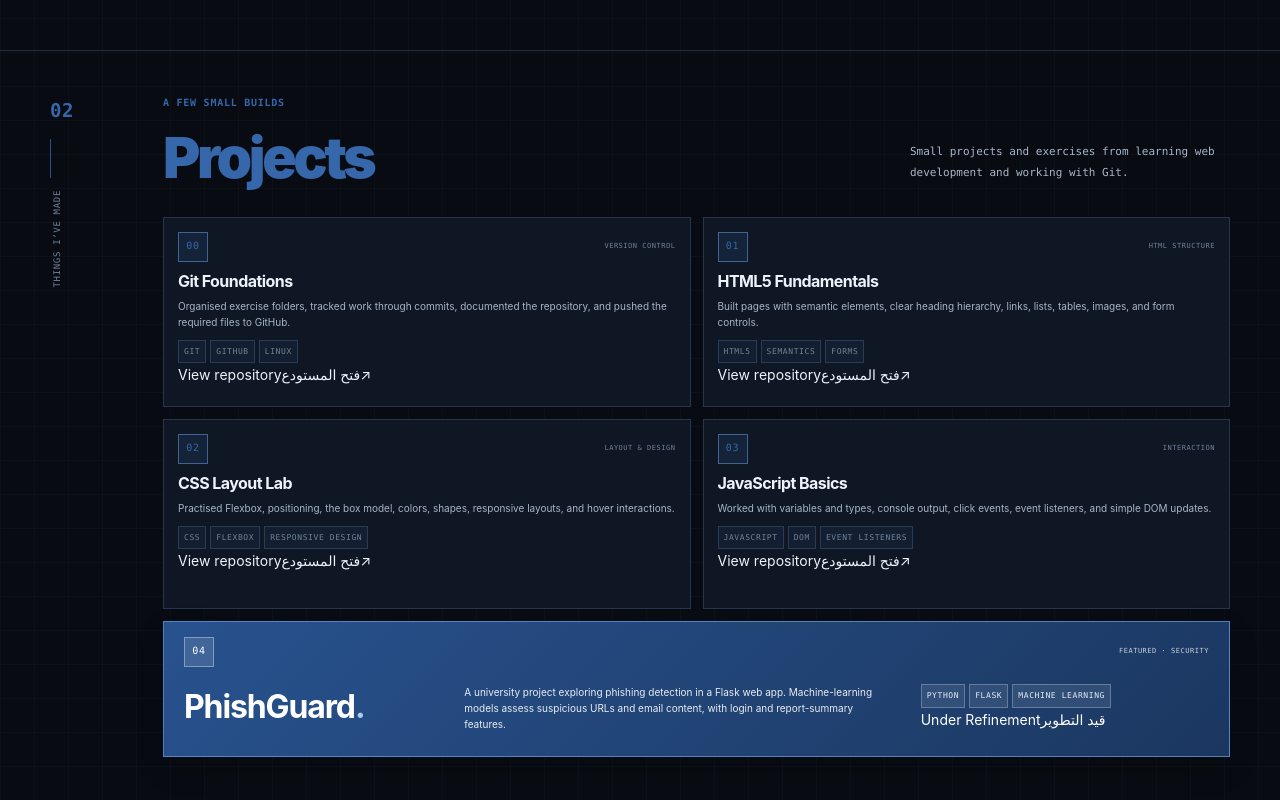
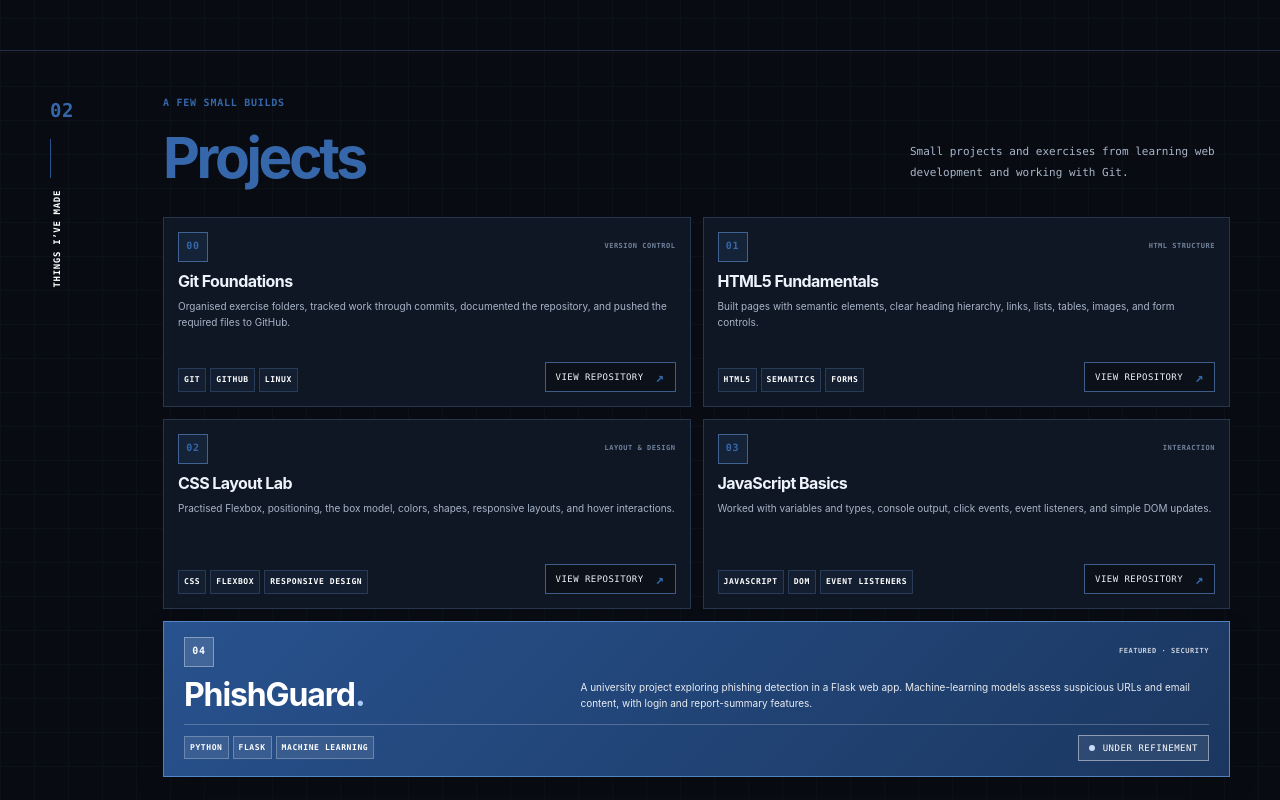
Before and after one commit to mohammadissa02/Mohammad-Issa-Portfolio, a plain HTML site: page bounce02/index.html in a window 1280 px wide. Shown: the part 1580-2380 px from the top of the page. Drawn offline with Linux system fonts and the light colour scheme.

Commit message:
Update index.html, script.js, style.css

```diff
--- a/bounce02/style.css
+++ b/bounce02/style.css
@@ -1,4 +1,3 @@
-/* SYSTEMS CONSOLE — black / deep blue, plain CSS only */
 :root {
     color-scheme: dark;
     --page: #080b11;
@@ -59,7 +58,6 @@ a:focus-visible, button:focus-visible, input:focus-visible, textarea:focus-visib
 .container { width: min(1180px, calc(100% - 56px)); margin-inline: auto; }
 .page-top-anchor { display: block; height: 0; scroll-margin-top: 0; }
 
-
 .site-header {
     position: sticky;
     top: 0;
@@ -103,7 +101,6 @@ a:focus-visible, button:focus-visible, input:focus-visible, textarea:focus-visib
 }
 .theme-toggle:hover { background: var(--blue-soft); border-color: var(--blue-hover); }
 .theme-icon { color: var(--blue-hover); font-size: 16px; line-height: 1; }
-
 
 .hero {
     display: grid;
@@ -199,7 +196,6 @@ a:focus-visible, button:focus-visible, input:focus-visible, textarea:focus-visib
 .availability-mark { display: inline-flex; align-items: center; gap: 7px; color: var(--muted); font: 8px "SFMono-Regular", Consolas, monospace; letter-spacing: .07em; }
 .availability-mark i { width: 6px; height: 6px; background: #6b91cf; border-radius: 50%; }
 
-
 .section { padding-block: 76px 84px; }
 .background-section, .hobbies-section { padding-block: 76px 84px; background: var(--raised); border-block: 1px solid var(--border); }
 .section-layout, .background-layout { display: grid; grid-template-columns: 88px minmax(0, 1fr); gap: 25px; }
@@ -217,7 +213,6 @@ a:focus-visible, button:focus-visible, input:focus-visible, textarea:focus-visib
 .section-heading-row h2 { margin: 0; font-size: clamp(37px, 4.5vw, 57px); font-weight: 900; line-height: 1.03; letter-spacing: -.06em; }
 .section-heading-row h2 span { color: var(--blue-hover); }
 .section-summary { max-width: 320px; margin: 0 0 4px; color: var(--muted); font: 11px/1.9 "SFMono-Regular", Consolas, monospace; }
-
 
 .background-records { border-top: 1px solid var(--border); }
 .background-record { display: grid; grid-template-columns: 155px minmax(0, 1fr) auto; align-items: center; gap: 18px; padding: 19px 16px; border-bottom: 1px solid var(--border); transition: background .15s ease; }
@@ -240,29 +235,76 @@ a:focus-visible, button:focus-visible, input:focus-visible, textarea:focus-visib
 .honesty-note { display: flex; align-items: flex-start; gap: 9px; margin: 16px 0 0; color: var(--faint); font-size: 10px; line-height: 1.8; }
 .honesty-note span { display: grid; place-items: center; flex: 0 0 16px; width: 16px; height: 16px; border: 1px solid var(--border-strong); color: var(--blue-hover); font: 10px monospace; }
 
-
 .projects-section { padding-block: 44px 48px; border-block: 1px solid var(--border); }
 .project-grid { display: grid; grid-template-columns: repeat(2, minmax(0, 1fr)); gap: 12px; }
 .project-card { display: flex; flex-direction: column; min-width: 0; min-height: 190px; padding: 14px; border: 1px solid var(--border); background: var(--panel); transition: border-color .18s ease, transform .18s ease; }
 .project-card:hover { transform: translateY(-3px); border-color: var(--border-strong); }
-.project-repo-card { cursor: pointer; }
-.project-repo-card:focus-visible { outline-offset: 4px; }
 .project-card-top { display: flex; align-items: center; justify-content: space-between; gap: 8px; margin-bottom: 10px; }
 .project-index { display: grid; place-items: center; flex: 0 0 30px; width: 30px; height: 30px; border: 1px solid var(--border-strong); background: var(--blue-soft); color: var(--blue-hover); font-size: 10px; }
 .project-category { color: var(--faint); font-size: 7px; text-align: right; }
 .project-card h3 { margin: 0 0 7px; font-size: 16px; line-height: 1.2; letter-spacing: -.035em; }
 .project-card p { margin: 0; color: var(--muted); font-size: 10px; line-height: 1.6; }
-.project-card .tag-list { margin-top: auto; padding-top: 10px; gap: 4px; }
-.project-card .tag-list span { padding: 4px 5px; }
+
+/* Tags stay along the bottom; the repository link is pinned to the right. */
+.project-card-footer {
+    display: flex;
+    align-items: flex-end;
+    justify-content: space-between;
+    gap: 12px;
+    width: 100%;
+    margin-top: auto;
+    padding-top: 14px;
+    direction: ltr;
+}
+.project-card-footer .tag-list {
+    display: flex;
+    flex: 1 1 auto;
+    flex-wrap: wrap;
+    min-width: 0;
+    gap: 4px;
+    margin: 0;
+    padding: 0;
+    color: var(--faint);
+    font-size: 8px;
+}
+.project-card-footer .tag-list span { padding: 4px 5px; }
+.project-link {
+    display: inline-flex;
+    align-items: center;
+    justify-content: space-between;
+    flex: 0 0 auto;
+    gap: 12px;
+    width: fit-content;
+    margin: 0 0 0 auto;
+    padding: 7px 10px;
+    border: 1px solid var(--border-strong);
+    background: var(--raised);
+    color: var(--text);
+    font: 9px "SFMono-Regular", Consolas, "Liberation Mono", monospace;
+    letter-spacing: .05em;
+    text-transform: uppercase;
+    text-decoration: none;
+    transition: background .18s ease, border-color .18s ease, color .18s ease;
+}
+.project-link:hover { border-color: var(--blue-hover); background: var(--blue-soft); }
+.project-link:focus-visible { outline: 2px solid #6b97d4; outline-offset: 3px; }
+.project-link .project-link-label-en,
+.project-link .project-link-label-ar { color: var(--text); font: inherit; }
+.project-link .project-link-label-ar { display: none; }
+.project-link .project-link-arrow { color: var(--blue-hover); font-size: 14px; line-height: 1; }
+html[lang="ar"] .project-link .project-link-label-en { display: none; }
+html[lang="ar"] .project-link .project-link-label-ar { display: inline; }
+
+/* Featured PhishGuard card: project details first, tags and status at the bottom. */
 .project-card-featured {
     grid-column: 1 / -1;
     display: grid;
-    grid-template-columns: minmax(175px, .8fr) minmax(250px, 1.35fr) minmax(190px, .9fr);
-    grid-template-rows: auto 1fr;
-    grid-template-areas: "top top top" "title description tags";
+    grid-template-columns: minmax(175px, .8fr) minmax(250px, 1.35fr);
+    grid-template-rows: auto 1fr auto;
+    grid-template-areas: "top top" "title description" "footer footer";
     align-items: center;
     gap: 8px 24px;
-    min-height: 136px;
+    min-height: 156px;
     padding: 15px 20px;
     border-color: rgba(104, 157, 226, .7);
     background: linear-gradient(135deg, #28528e, #1b3760);
@@ -271,15 +313,43 @@ a:focus-visible, button:focus-visible, input:focus-visible, textarea:focus-visib
 }
 .project-card-featured .project-card-top { grid-area: top; margin-bottom: 0; }
 .project-card-featured h3 { grid-area: title; align-self: center; margin: 0; font-size: clamp(26px, 2.5vw, 36px); }
-.project-card-featured p { grid-area: description; }
-.project-card-featured .tag-list { grid-area: tags; align-self: center; margin: 0; padding: 0; }
+.project-card-featured p { grid-area: description; color: rgba(255,255,255,.9); }
+.project-card-featured .project-card-footer { grid-area: footer; align-items: center; padding-top: 10px; border-top: 1px solid rgba(255,255,255,.22); }
+.project-card-featured .project-title-dot { color: #a9c9f6; }
+.project-card-featured .project-category { color: rgba(255,255,255,.76); }
+.project-card-featured .project-index { border-color: rgba(255,255,255,.35); background: rgba(255,255,255,.12); color: #fff; }
+.project-card-featured .project-card-footer .tag-list { color: #e3edfb; }
+.project-card-featured .project-card-footer .tag-list span { border-color: rgba(255,255,255,.25); background: rgba(255,255,255,.09); }
+.project-status-label {
+    display: inline-flex;
+    align-items: center;
+    justify-content: center;
+    flex: 0 0 auto;
+    gap: 8px;
+    margin-left: auto;
+    padding: 7px 10px;
+    border: 1px solid rgba(255,255,255,.45);
+    background: rgba(255,255,255,.08);
+    color: #fff;
+    font: 9px "SFMono-Regular", Consolas, "Liberation Mono", monospace;
+    letter-spacing: .06em;
+    text-transform: uppercase;
+    white-space: nowrap;
+    cursor: default;
+}
+.project-status-label .project-status-label-en { display: inline; color: #fff; font: inherit; }
+.project-status-label .project-status-label-ar { display: none; color: #fff; font: inherit; }
+html[lang="ar"] .project-status-label .project-status-label-en { display: none; }
+html[lang="ar"] .project-status-label .project-status-label-ar { display: inline; }
+.project-status-label::before {
+    content: "";
+    width: 6px;
+    height: 6px;
+    flex: 0 0 6px;
+    border-radius: 50%;
+    background: #c9ddfb;
+}
 .project-card-featured:hover { border-color: #9cc4f5; }
-.project-card-featured .project-index { border-color: rgba(255,255,255,.35); background: rgba(255,255,255,.12); color: #fff; }
-.project-card-featured .project-category { color: rgba(255,255,255,.76); }
-.project-card-featured p { color: rgba(255,255,255,.9); }
-.project-card-featured .project-title-dot { color: #a9c9f6; }
-.project-card-featured .tag-list { color: #e3edfb; }
-.project-card-featured .tag-list span { border-color: rgba(255,255,255,.25); background: rgba(255,255,255,.09); }
 .featured-project { margin-top: 15px; padding: clamp(20px, 3vw, 30px); border: 1px solid var(--border-strong); background: linear-gradient(125deg, var(--blue), #1b3760); color: #fff; box-shadow: var(--shadow); }
 .featured-project-top, .featured-project-bottom { display: flex; justify-content: space-between; flex-wrap: wrap; gap: 10px 18px; color: rgba(255, 255, 255, .75); font-size: 9px; }
 .featured-project-body { display: grid; grid-template-columns: minmax(0, .9fr) minmax(0, 1.1fr); align-items: end; gap: 33px; padding: 30px 0; }
@@ -292,7 +362,6 @@ a:focus-visible, button:focus-visible, input:focus-visible, textarea:focus-visib
 .featured-project-bottom { padding-top: 13px; border-top: 1px solid rgba(255, 255, 255, .28); }
 .project-note { margin: 13px 0 0; color: var(--faint); font-size: 9px; line-height: 1.8; }
 
-
 .hobbies-list { border-top: 1px solid var(--border); }
 .hobby-row { display: grid; grid-template-columns: 95px minmax(0, 1fr) 20px; align-items: center; gap: 18px; padding: 20px 14px; border-bottom: 1px solid var(--border); transition: background .15s ease; }
 .hobby-row:hover { background: var(--blue-soft); }
@@ -300,7 +369,6 @@ a:focus-visible, button:focus-visible, input:focus-visible, textarea:focus-visib
 .hobby-row h3 { margin: 0 0 5px; font-size: 16px; letter-spacing: -.025em; }
 .hobby-row p { max-width: 720px; margin: 0; color: var(--muted); font-size: 12px; line-height: 1.8; }
 .hobby-arrow { color: var(--blue-hover); font-size: 17px; }
-
 
 .contact-section { padding-block: 78px; border-top: 1px solid var(--border); background: var(--panel); }
 .contact-layout { display: grid; grid-template-columns: minmax(0, .9fr) minmax(0, 1fr); gap: clamp(28px, 5vw, 66px); align-items: start; }
@@ -367,7 +435,7 @@ a:focus-visible, button:focus-visible, input:focus-visible, textarea:focus-visib
     .project-card-featured {
         grid-template-columns: minmax(0, .85fr) minmax(0, 1.4fr);
         grid-template-rows: auto 1fr auto;
-        grid-template-areas: "top top" "title description" "tags tags";
+        grid-template-areas: "top top" "title description" "footer footer";
         gap: 9px 18px;
     }
     .navbar { flex-wrap: wrap; gap: 15px 22px; padding-block: 12px; }
@@ -439,7 +507,7 @@ a:focus-visible, button:focus-visible, input:focus-visible, textarea:focus-visib
     .project-card { min-height: 0; padding: 17px; }
     .project-card-featured { display: flex; grid-column: auto; }
     .project-card-featured h3 { font-size: 28px; }
-    .project-card .tag-list { margin-top: 14px; padding-top: 0; }
+    .project-card .project-card-footer .tag-list { margin-top: 0; padding-top: 0; }
     .featured-project-top, .featured-project-bottom { font-size: 8px; }
     .featured-project h3 { font-size: 48px; }
     .hobby-row { grid-template-columns: 1fr 18px; gap: 9px 12px; padding: 17px 8px; }
@@ -458,8 +526,6 @@ a:focus-visible, button:focus-visible, input:focus-visible, textarea:focus-visib
 @media (prefers-reduced-motion: reduce) {
     *, *::before, *::after { scroll-behavior: auto !important; transition-duration: .01ms !important; animation-duration: .01ms !important; }
 }
-
-
 
 .language-toggle {
     flex: 0 0 auto;
@@ -490,7 +556,7 @@ html[dir="rtl"] .section-heading-row h2 { letter-spacing: 0; line-height: 1.2; }
 html[dir="rtl"] .section-summary { text-align: right; }
 html[dir="rtl"] .skill-card-top, html[dir="rtl"] .project-card-top { direction: rtl; }
 html[dir="rtl"] .project-category { text-align: left; }
-html[dir="rtl"] .project-card-featured { direction: rtl; grid-template-areas: "top top top" "tags description title"; }
+html[dir="rtl"] .project-card-featured { direction: rtl; grid-template-areas: "top top" "description title" "footer footer"; }
 html[dir="rtl"] .hobby-row { direction: rtl; grid-template-columns: 95px minmax(0, 1fr) 20px; }
 html[dir="rtl"] .hobby-arrow { transform: scaleX(-1); }
 html[dir="rtl"] .contact-layout, html[dir="rtl"] .footer-main, html[dir="rtl"] .footer-bottom { direction: rtl; }
@@ -501,7 +567,7 @@ html[dir="rtl"] .back-to-top { flex-direction: row-reverse; }
 html[dir="rtl"] .coordinate-top { left: auto; right: 12px; }
 html[dir="rtl"] .coordinate-bottom { right: auto; left: 12px; }
 @media (max-width: 1050px) {
-    html[dir="rtl"] .project-card-featured { grid-template-areas: "top top" "tags title" "description description"; }
+    html[dir="rtl"] .project-card-featured { grid-template-areas: "top top" "description title" "footer footer"; }
 }
 @media (max-width: 500px) {
     .nav-controls { grid-column: 2; grid-row: 1; }
@@ -510,7 +576,6 @@ html[dir="rtl"] .coordinate-bottom { right: auto; left: 12px; }
     html[dir="rtl"] .hobby-row { grid-template-columns: 1fr 18px; }
 }
 html[lang="ar"] .hero-copy::before { content: "ملف المستخدم // 001"; letter-spacing: 0; }
-
 
 html[lang="ar"] #hero-title br { display: none; }
 html[lang="ar"] #hero-title { min-height: 0; }
@@ -527,3 +592,13 @@ html[lang="ar"] .hero-description { padding-bottom: clamp(64px, 7.82vw, 105px);
 @media (max-width: 500px) {
     html[lang="ar"] .hero-description { padding-bottom: clamp(67px, 17.25vw, 89px); }
 }
+
+span {
+    font-weight: 700;
+    color: white;
+}
+
+
+.project-link { cursor: pointer; }
+.project-link .project-link-arrow { color: var(--blue-hover); }
+.project-status-label { pointer-events: none; }
```
